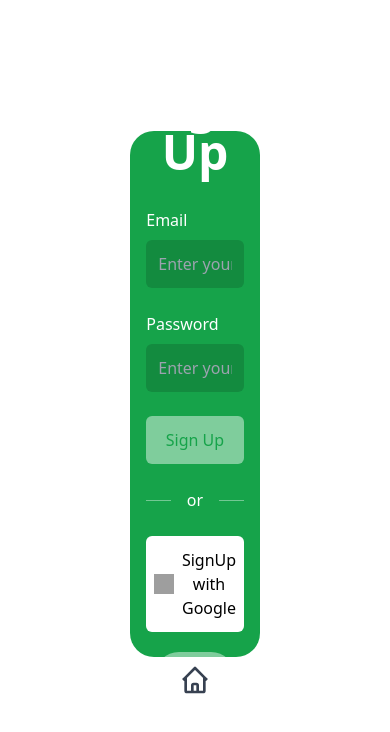
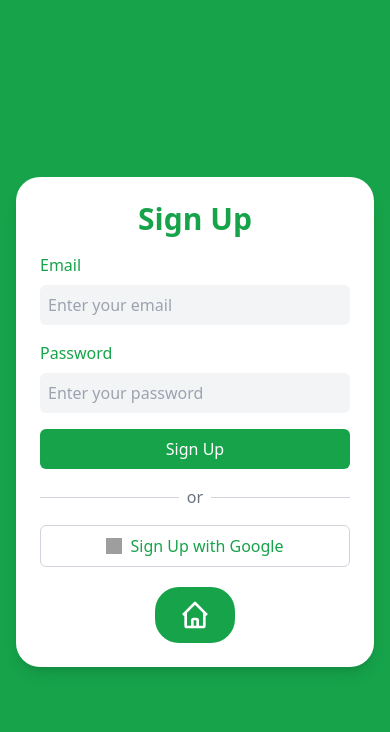
Before and after one commit to abhishek5173/SAPM, a Next.js app: page /signup in a window 390 px wide. Shown: the top 732 px of the page. Built offline with nearby package versions, Linux system fonts and the light colour scheme; no server answers; grey boxes are pictures that could not be loaded.

Commit message:
responsive of login

```diff
--- a/app/(auth)/signin/page.tsx
+++ b/app/(auth)/signin/page.tsx
@@ -9,7 +9,7 @@ export default async function signin() {
     redirect("/");
   }
   return (
-    <div className="h-[calc(100vh-3.5rem)] w-full flex justify-center items-center mx-auto">
+    <div className="h-full w-full flex justify-center items-center mx-auto">
       <Signin />
     </div>
   );
--- a/app/(auth)/signup/page.tsx
+++ b/app/(auth)/signup/page.tsx
@@ -2,7 +2,7 @@ import Signup from "@/components/Signup";
 
 export default function signup(){
      return(
-            <div className="h-[calc(100vh-3.5rem)] w-full flex justify-center items-center mx-auto">
+            <div className="h-full w-full flex justify-center items-center mx-auto">
                 <Signup/>
             </div>
         )
--- a/components/Signin.tsx
+++ b/components/Signin.tsx
@@ -5,18 +5,18 @@ import { signIn } from 'next-auth/react';
 export default function Signin() {
     const router = useRouter();
   return (
-    <div className="h-2/3 w-1/3 bg-green-600 rounded-3xl flex justify-center items-center">
-      <div className="w-3/4">
-        <div className="text-white font-bold text-5xl text-center mb-8">
+    <div className="h-screen w-full flex justify-center items-center bg-green-600 p-4">
+      <div className="w-full max-w-md bg-white rounded-3xl p-6 sm:p-8 shadow-lg">
+        <div className="text-green-600 font-bold text-3xl sm:text-4xl text-center mb-4 sm:mb-6">
           Log In
         </div>
 
-        <div className="mb-6">
-          <label htmlFor="Email" className="text-white block mb-2">
+        <div className="mb-4 sm:mb-6">
+          <label htmlFor="Email" className="text-green-600 block mb-2">
             Email
           </label>
           <input
-            className="w-full p-3 bg-black/15 text-white rounded-md focus:outline-none focus:ring-2 focus:ring-white"
+            className="w-full p-2 sm:p-3 bg-gray-100 text-green-600 rounded-md focus:outline-none focus:ring-2 focus:ring-green-600"
             type="email"
             name="Email"
             id="Email"
@@ -24,12 +24,12 @@ export default function Signin() {
           />
         </div>
 
-        <div className="mb-6">
-          <label htmlFor="Password" className="text-white block mb-2">
+        <div className="mb-4 sm:mb-6">
+          <label htmlFor="Password" className="text-green-600 block mb-2">
             Password
           </label>
           <input
-            className="w-full p-3 bg-black/15 text-white rounded-md focus:outline-none focus:ring-2 focus:ring-white"
+            className="w-full p-2 sm:p-3 bg-gray-100 text-green-600 rounded-md focus:outline-none focus:ring-2 focus:ring-green-600"
             type="password"
             name="Password"
             id="Password"
@@ -45,29 +45,29 @@ export default function Signin() {
             });
             console.log(res);
             router.push("/")
-        }} className="w-full p-3 bg-white/45 text-green-600 font-medium rounded-md hover:bg-green-700 hover:text-white transition duration-500">
+        }} className="w-full p-2 sm:p-3 bg-green-600 text-white font-medium rounded-md hover:bg-green-700 transition duration-300">
           Log In
         </button>
 
-        <div className="my-6 flex items-center">
-          <div className="w-full h-px bg-white/40"></div>
-          <span className="px-4 text-white">or</span>
-          <div className="w-full h-px bg-white/40"></div>
+        <div className="my-4 sm:my-6 flex items-center">
+          <div className="w-full h-px bg-gray-300"></div>
+          <span className="px-2 sm:px-4 text-gray-500">or</span>
+          <div className="w-full h-px bg-gray-300"></div>
         </div>
 
         <button onClick={async () => {
-            await signIn("google");}} className="w-full p-3 bg-white text-black rounded-md flex items-center justify-center gap-2 hover:bg-gray-200 transition">
+            await signIn("google");}} className="w-full p-2 sm:p-3 bg-white text-green-600 border border-gray-300 rounded-md flex items-center justify-center gap-2 hover:bg-gray-100 transition">
           <img
             src="https://www.svgrepo.com/show/355037/google.svg"
             alt="Google Icon"
-            className="w-5 h-5"
+            className="w-4 h-4 sm:w-5 sm:h-5"
           />
-          Login with Google
+          Sign In with Google
         </button>
         <div className="w-full flex justify-center items-center">
-          <button onClick={() => router.push('/')} className="w-20 p-3 bg-white/45 text-green-600 font-medium rounded-3xl hover:bg-green-700 hover:text-white transition duration-500 mt-5 flex justify-center">
+          <button onClick={() => router.push('/')} className="w-20 p-3 bg-green-600 text-white font-medium rounded-3xl hover:bg-green-700 transition duration-300 mt-5 flex justify-center">
             <svg
-              className="h-8 w-8 text-gray-700"
+              className="h-8 w-8"
               fill="none"
               viewBox="0 0 24 24"
               stroke="currentColor"
--- a/components/Signup.tsx
+++ b/components/Signup.tsx
@@ -1,21 +1,22 @@
 "use client"
 import { useRouter } from "next/navigation";
+import { signIn } from 'next-auth/react';
 
 export default function Signup() {
     const router = useRouter();
   return (
-    <div className="h-2/3 w-1/3 bg-green-600 rounded-3xl flex justify-center items-center">
-      <div className="w-3/4">
-        <div className="text-white font-bold text-5xl text-center mb-8">
+    <div className="h-screen w-full flex justify-center items-center bg-green-600 p-4">
+      <div className="w-full max-w-md bg-white rounded-3xl p-6 sm:p-8 shadow-lg">
+        <div className="text-green-600 font-bold text-3xl sm:text-4xl text-center mb-4 sm:mb-6">
           Sign Up
         </div>
 
-        <div className="mb-6">
-          <label htmlFor="Email" className="text-white block mb-2">
+        <div className="mb-4 sm:mb-6">
+          <label htmlFor="Email" className="text-green-600 block mb-2">
             Email
           </label>
           <input
-            className="w-full p-3 bg-black/15 text-white rounded-md focus:outline-none focus:ring-2 focus:ring-white"
+            className="w-full p-2 sm:p-3 bg-gray-100 text-green-600 rounded-md focus:outline-none focus:ring-2 focus:ring-green-600"
             type="email"
             name="Email"
             id="Email"
@@ -23,12 +24,12 @@ export default function Signup() {
           />
         </div>
 
-        <div className="mb-6">
-          <label htmlFor="Password" className="text-white block mb-2">
+        <div className="mb-4 sm:mb-6">
+          <label htmlFor="Password" className="text-green-600 block mb-2">
             Password
           </label>
           <input
-            className="w-full p-3 bg-black/15 text-white rounded-md focus:outline-none focus:ring-2 focus:ring-white"
+            className="w-full p-2 sm:p-3 bg-gray-100 text-green-600 rounded-md focus:outline-none focus:ring-2 focus:ring-green-600"
             type="password"
             name="Password"
             id="Password"
@@ -36,28 +37,29 @@ export default function Signup() {
           />
         </div>
 
-        <button className="w-full p-3 bg-white/45 text-green-600 font-medium rounded-md hover:bg-green-700 hover:text-white transition duration-500">
+        <button className="w-full p-2 sm:p-3 bg-green-600 text-white font-medium rounded-md hover:bg-green-700 transition duration-300">
           Sign Up
         </button>
 
-        <div className="my-6 flex items-center">
-          <div className="w-full h-px bg-white/40"></div>
-          <span className="px-4 text-white">or</span>
-          <div className="w-full h-px bg-white/40"></div>
+        <div className="my-4 sm:my-6 flex items-center">
+          <div className="w-full h-px bg-gray-300"></div>
+          <span className="px-2 sm:px-4 text-gray-500">or</span>
+          <div className="w-full h-px bg-gray-300"></div>
         </div>
 
-        <button className="w-full p-3 bg-white text-black rounded-md flex items-center justify-center gap-2 hover:bg-gray-200 transition">
+        <button onClick={async () => {
+            await signIn("google");}} className="w-full p-2 sm:p-3 bg-white text-green-600 border border-gray-300 rounded-md flex items-center justify-center gap-2 hover:bg-gray-100 transition">
           <img
             src="https://www.svgrepo.com/show/355037/google.svg"
             alt="Google Icon"
-            className="w-5 h-5"
+            className="w-4 h-4 sm:w-5 sm:h-5"
           />
-          SignUp with Google
+          Sign Up with Google
         </button>
         <div className="w-full flex justify-center items-center">
-          <button onClick={() => router.push('/')} className="w-20 p-3 bg-white/45 text-green-600 font-medium rounded-3xl hover:bg-green-700 hover:text-white transition duration-500 mt-5 flex justify-center">
+          <button onClick={() => router.push('/')} className="w-20 p-3 bg-green-600 text-white font-medium rounded-3xl hover:bg-green-700 transition duration-300 mt-5 flex justify-center">
             <svg
-              className="h-8 w-8 text-gray-700"
+              className="h-8 w-8"
               fill="none"
               viewBox="0 0 24 24"
               stroke="currentColor"
```
